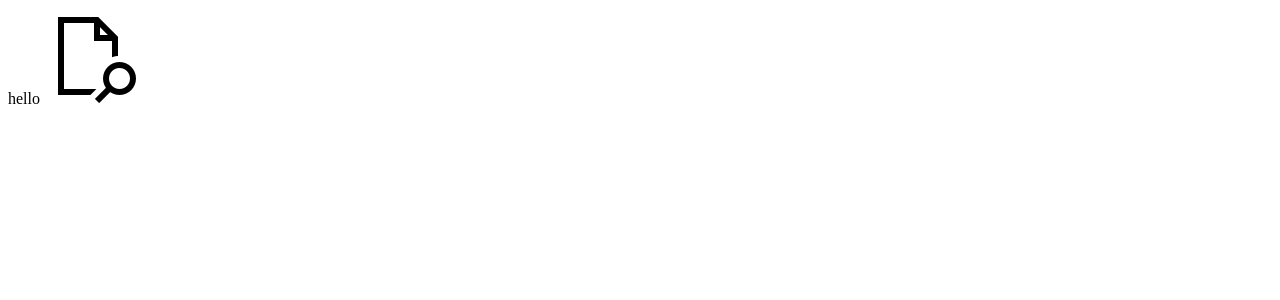
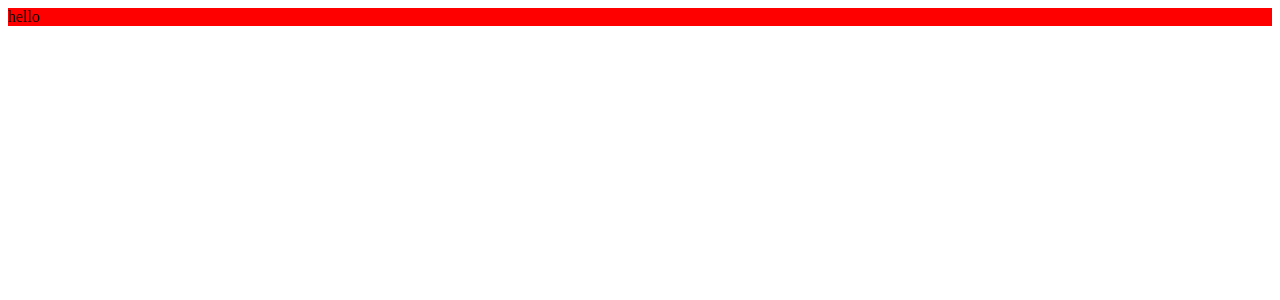
Before and after one commit to armenio2/user-crud, a React (Create React App) app: page / in a window 1280 px wide. Shown: the top 300 px of the page. Built offline with nearby package versions, Linux system fonts and the light colour scheme.

Commit message:
create assets colors

```diff
--- a/src/App.js
+++ b/src/App.js
@@ -4,9 +4,8 @@ import Assets from './assets'
 
 function App() {
   return (
-    <div className="App">
+    <div className="App" style={{ background: Assets.colors.default }}>
       hello
-      <img src={Assets.icons.see}></img>
     </div>
   );
 }
--- /dev/null
+++ b/src/assets/colors/index.js
@@ -0,0 +1,9 @@
+const colors = {
+    default: 'red',
+    secondary: 'blue',
+    contrast: 'yellow',
+    neutral: 'white',
+    dark: 'black'
+}
+
+export default colors;
--- a/src/assets/index.js
+++ b/src/assets/index.js
@@ -1,7 +1,9 @@
-import Icons from './icons'
+import Icons from './icons';
+import Colors from './colors';
 
 const assets = {
-    icons: Icons
+    icons: Icons,
+    colors: Colors
 }
 
 export default assets;
```
